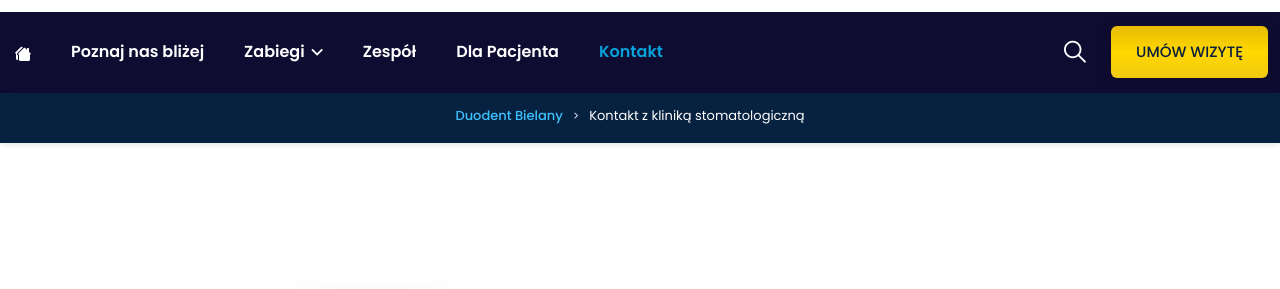
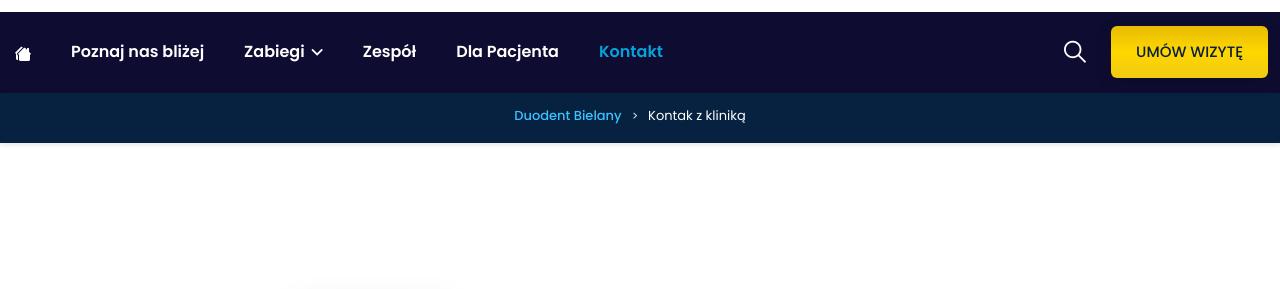
Before and after one commit to duodent/duodentbielany, a Flask app: page /kontakt-z-klinika-stomatologiczna in a window 1280 px wide. Shown: the part 136-425 px from the top of the page. Run offline with Flask 3, Linux system fonts and the light colour scheme; some libraries are stand-ins or nearby versions.

Commit message:
Working now

```diff
--- a/templates/contact.html
+++ b/templates/contact.html
@@ -28,7 +28,7 @@
         <div class="justify-content-center">
             <ul class="breadcrumb-pages-list">
                 <li><a href="/">Duodent Bielany</a></li>
-                <li>{{pageTitle}}</li>
+                <li>Kontak z kliniką</li>
             </ul>
         </div>
     </div>
```
